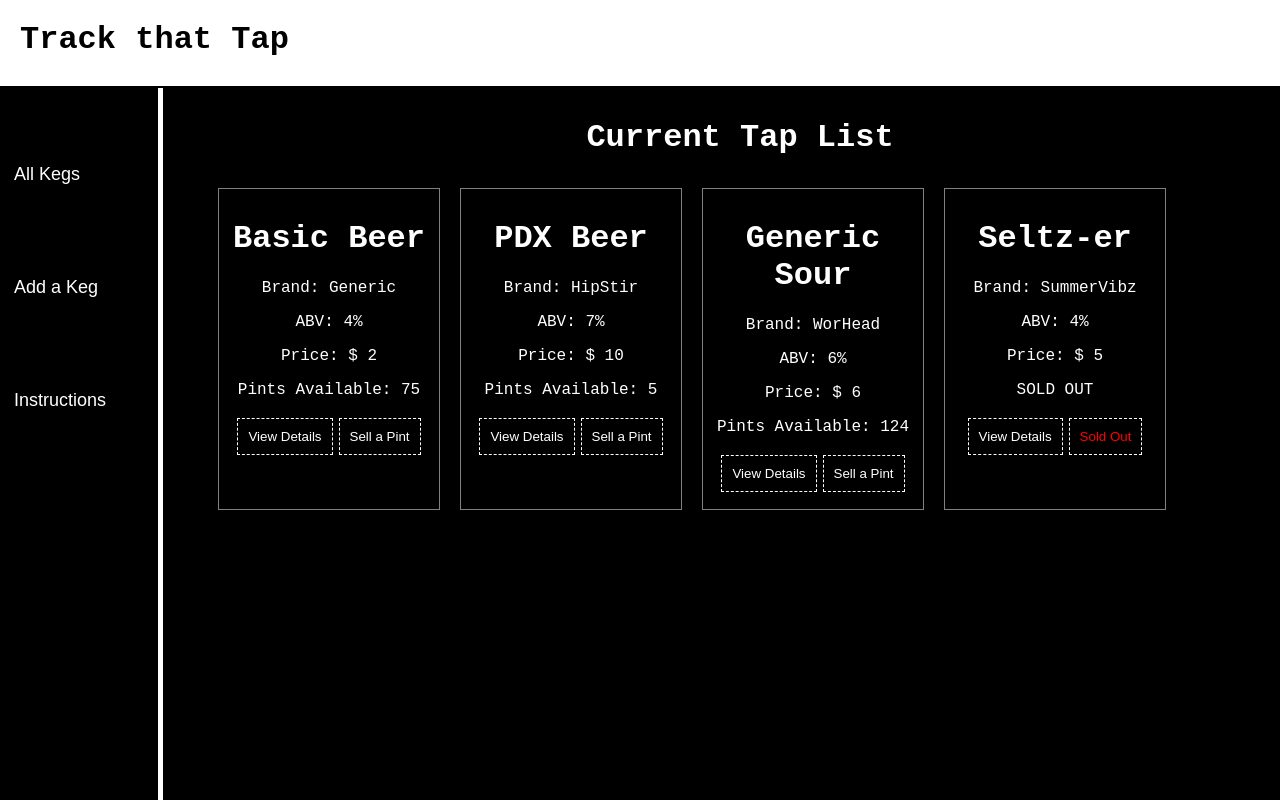
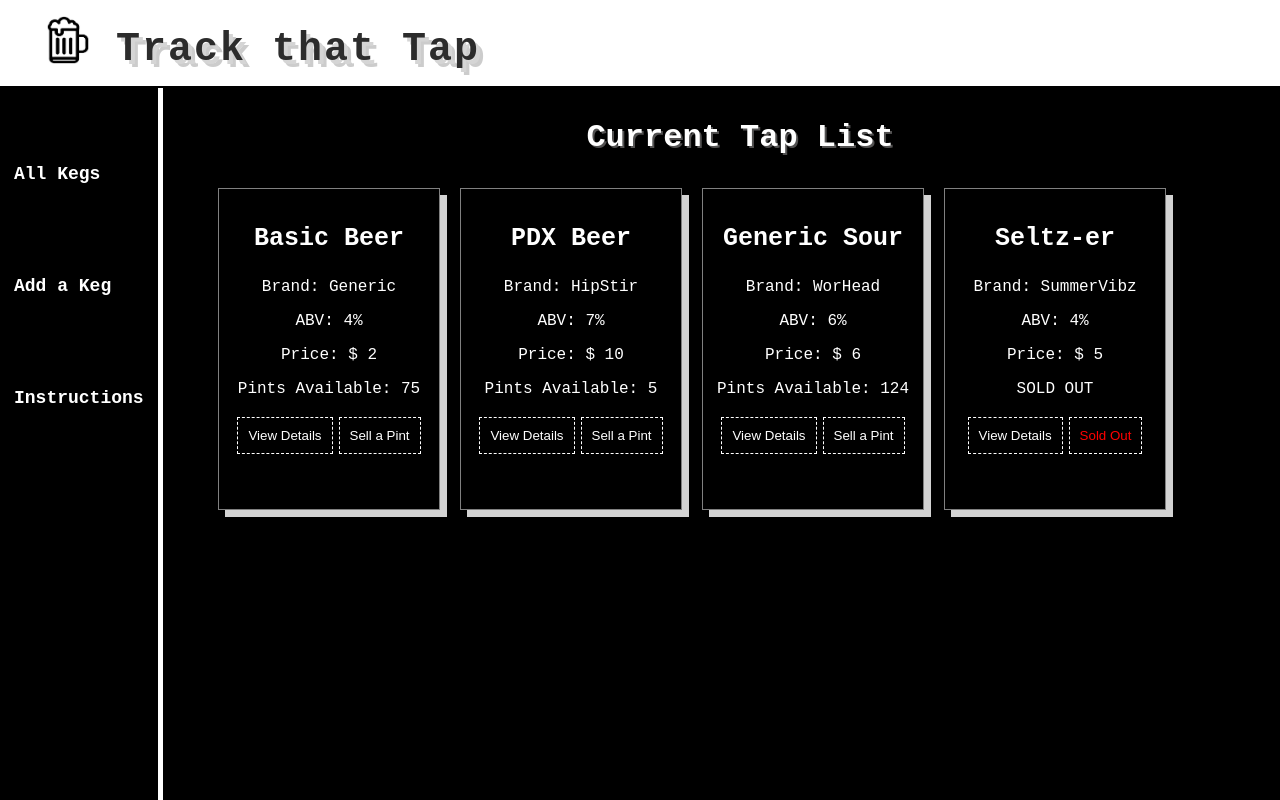
Before and after one commit to chynnalew/tap-room, a React (Create React App) app: page / in a window 1280 px wide. Built offline with nearby package versions, Linux system fonts and the light colour scheme.

Commit message:
update styling

```diff
--- a/src/components/Header.js
+++ b/src/components/Header.js
@@ -1,4 +1,6 @@
 import React from 'react';
+import beerPic from '../img/beer.jpeg';
+import '../css/index.css';
 
 function Header() {
 
@@ -12,10 +14,16 @@ function Header() {
     top: '0',
     left:'0'
   }
+  const imgStyle = {
+    display: 'inline-block',
+    height: '80px',
+    float: 'left'
+  }
 
   return (
     <div style={headerStyle}>
-      <h1>Track that Tap</h1>
+      <img style={imgStyle} src={beerPic} alt='beer clip art'/>
+      <h1 style={{ float: 'left' }} id='headerText'>Track that Tap</h1>
     </div>
   )
 }
--- a/src/components/NavBar.js
+++ b/src/components/NavBar.js
@@ -29,7 +29,9 @@ function NavBar(props) {
     background: 'transparent',
     border: 'none',
     color: 'white',
-    fontSize: 'large'
+    fontSize: 'large',
+    fontWeight: 'bold',
+    fontFamily: 'Courier New, Courier, monospace'
   }
 
   return (
--- a/src/components/Tap.js
+++ b/src/components/Tap.js
@@ -9,7 +9,8 @@ function Tap(props) {
     padding: '10px',
     margin: '10px',
     border: '1px grey solid',
-    float: 'left'
+    float: 'left',
+    boxShadow: '7px 7px 0px lightgrey',
   }
   const buttonStyle = {
     backgroundColor: 'black',
@@ -30,7 +31,7 @@ function Tap(props) {
     return (
       <React.Fragment>
         <div style={tapCardStyle}>
-          <h1>{props.name}</h1>
+          <h3>{props.name}</h3>
           <p>Brand: {props.brand}</p>
           <p>ABV: {props.abv}%</p>
           <p>Price: $ {props.price}</p>
@@ -45,7 +46,7 @@ function Tap(props) {
   return (
     <React.Fragment>
       <div style={tapCardStyle}>
-        <h1>{props.name}</h1>
+        <h3>{props.name}</h3>
         <p>Brand: {props.brand}</p>
         <p>ABV: {props.abv}%</p>
         <p>Price: $ {props.price}</p>
--- a/src/components/TapList.js
+++ b/src/components/TapList.js
@@ -1,6 +1,7 @@
 import React from 'react';
 import Tap from './Tap';
 import PropTypes from 'prop-types';
+import '../css/index.css'
 
 function TapList(props) {
 
@@ -10,7 +11,7 @@ function TapList(props) {
 
   return (
     <div style={tapListStyle}>
-      <h1>Current Tap List</h1>
+      <h1 class='titleText'>Current Tap List</h1>
       {props.tapList.map((tap) =>
         <Tap
           whenViewTapClicked={props.onViewTapClick}
--- a/src/css/index.css
+++ b/src/css/index.css
@@ -19,3 +19,21 @@ body {
 li {
   margin: 20px;
 }
+
+h3{
+  font-size: 25px;
+}
+
+#headerText {
+  color: #2c2c2c;
+  font-size: 40px;
+  letter-spacing: .05em;
+  text-shadow:
+    4px 4px 0px #d5d5d5,
+    7px 7px 0px rgba(0, 0, 0, 0.2);
+  z-index: 1;
+}
+
+h1 {
+  text-shadow: 2px 2px 0px rgb(82, 81, 81);
+}
```
